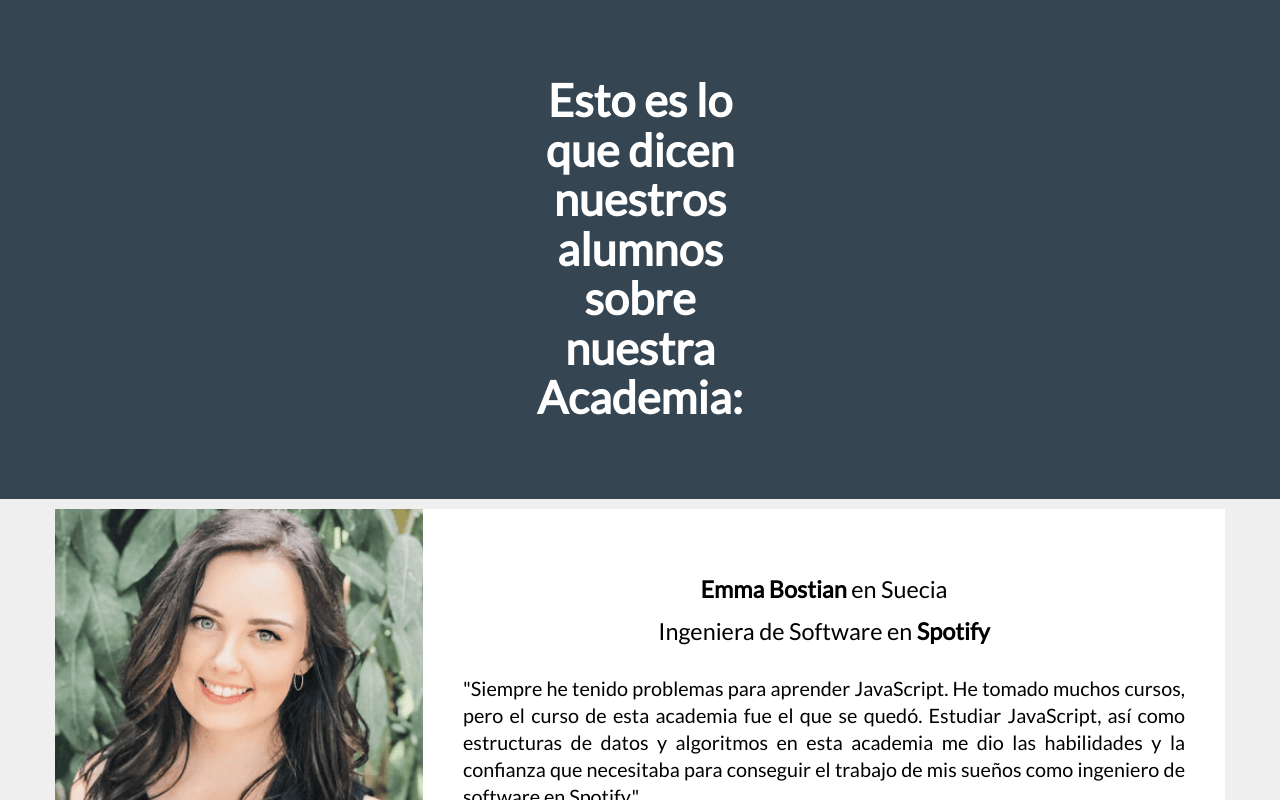
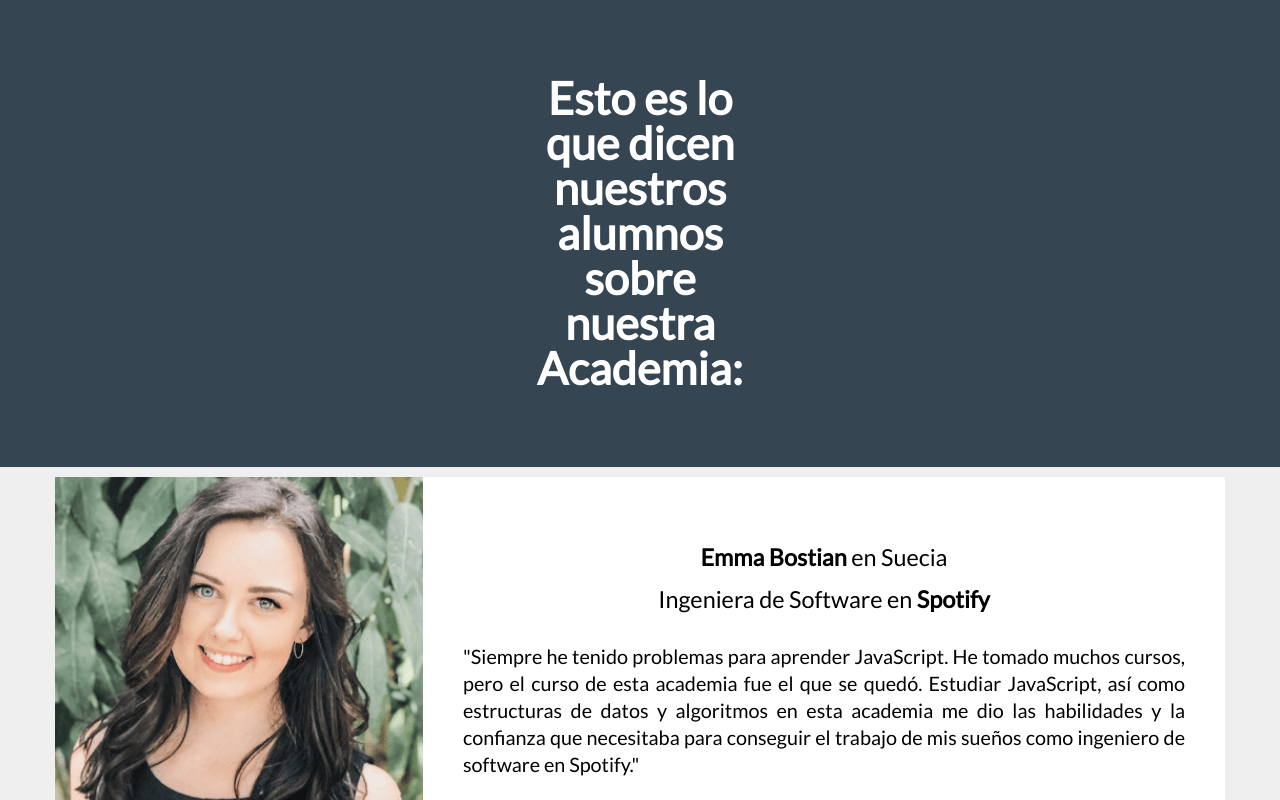
Before and after one commit to MaximoMartinez6294/testimonios-randoms, a React (Create React App) app: page / in a window 1280 px wide. Shown: the top 800 px of the page. Built offline with nearby package versions, Linux system fonts and the light colour scheme.

Commit message:
cambios lpm

```diff
--- a/src/App.css
+++ b/src/App.css
@@ -21,7 +21,7 @@ h1 {
   font-size: 2.5em;
   font-family: 'Lato', sans-serif;
   font-weight: 700;
-  line-height: 1.1;
+  line-height: 1.0;
   margin: 40px 0;
   text-align: center;
 
```
